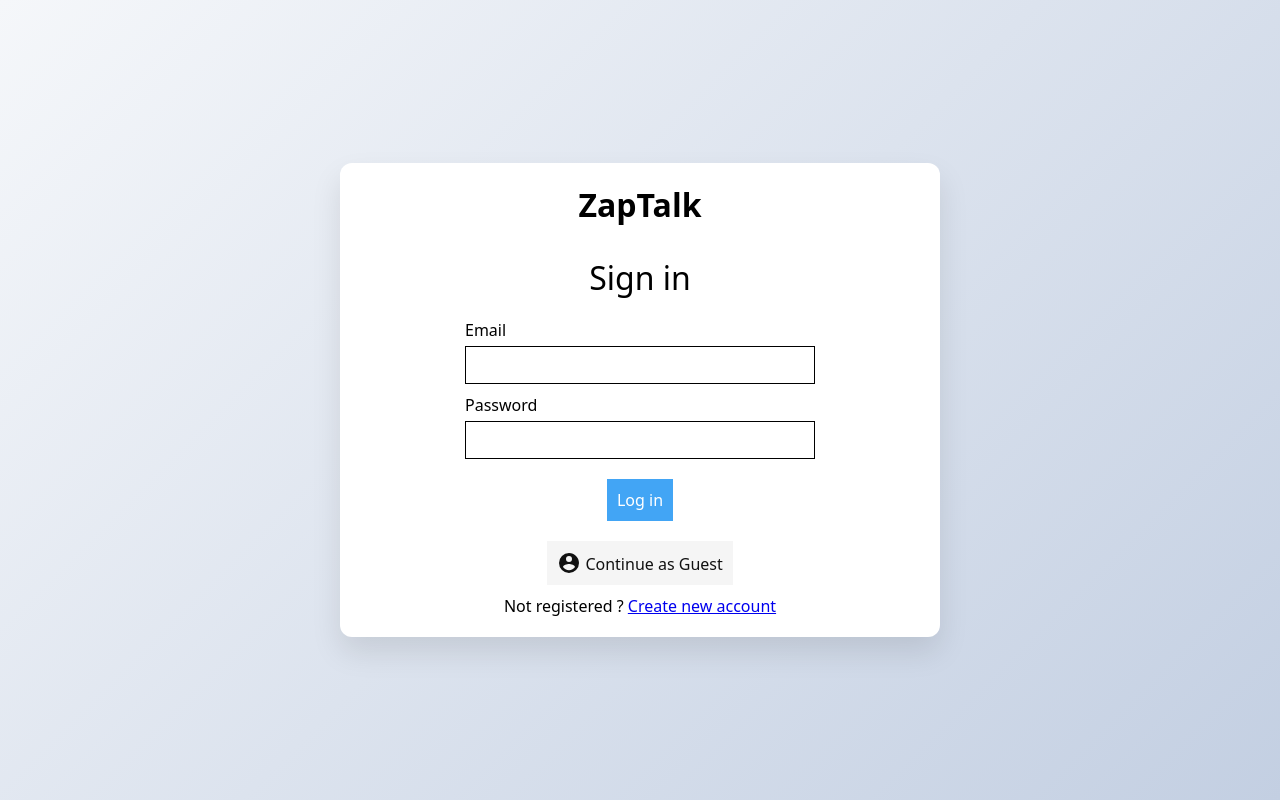
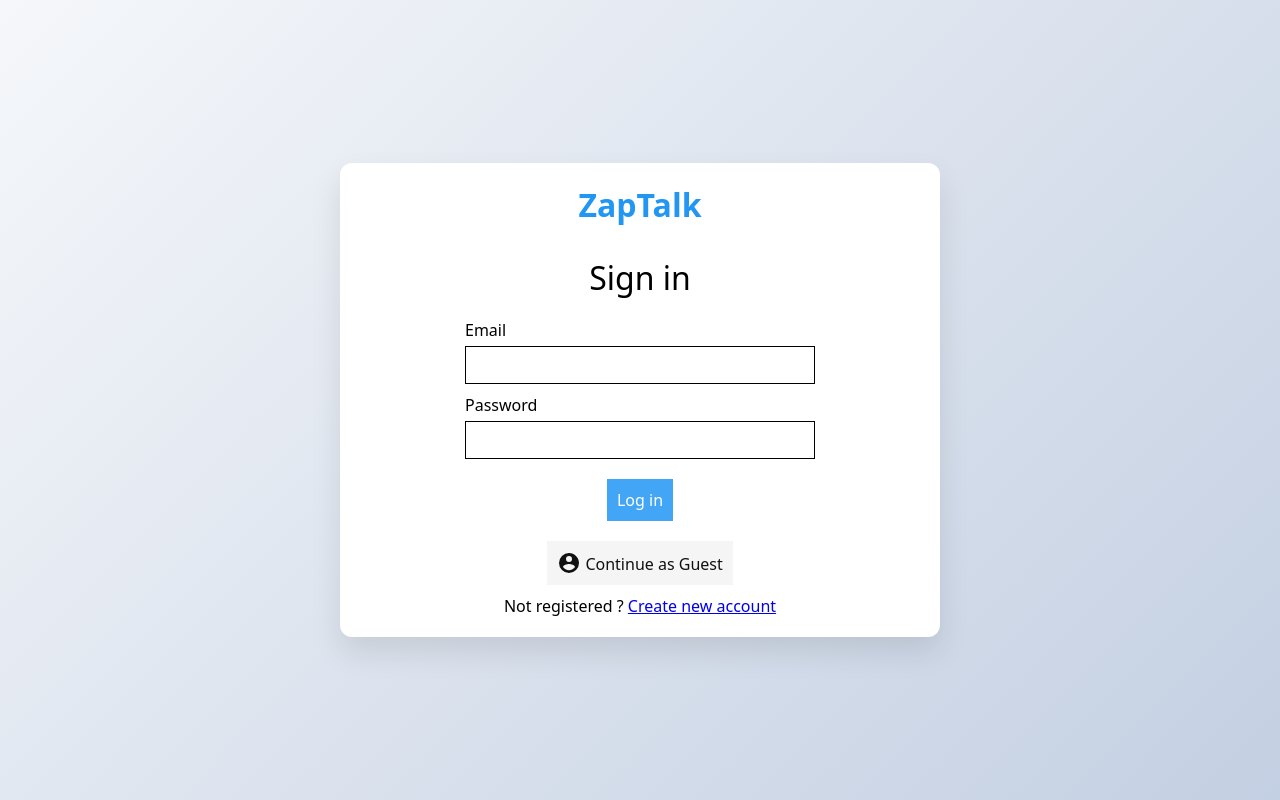
Before and after one commit to BelalHashem007/chat-app, a React (Vite) app: page /login in a window 1280 px wide. Built offline with nearby package versions, Linux system fonts and the light colour scheme; no server answers; the database is empty.

Commit message:
updating the title and logo color

```diff
--- a/index.html
+++ b/index.html
@@ -4,7 +4,7 @@
     <meta charset="UTF-8" />
     <link rel="icon" type="image/svg+xml" href="/vite.svg" />
     <meta name="viewport" content="width=device-width, initial-scale=1.0" />
-    <title>chat-app</title>
+    <title>ZapTalk</title>
   </head>
   <body>
     <div id="root"></div>
--- a/src/pages/auth/auth.module.css
+++ b/src/pages/auth/auth.module.css
@@ -32,6 +32,7 @@
   font-size: 2rem;
   font-weight: bold;
   margin-bottom: 30px;
+  color:#2196f3;
 }
 
 .form {
```
